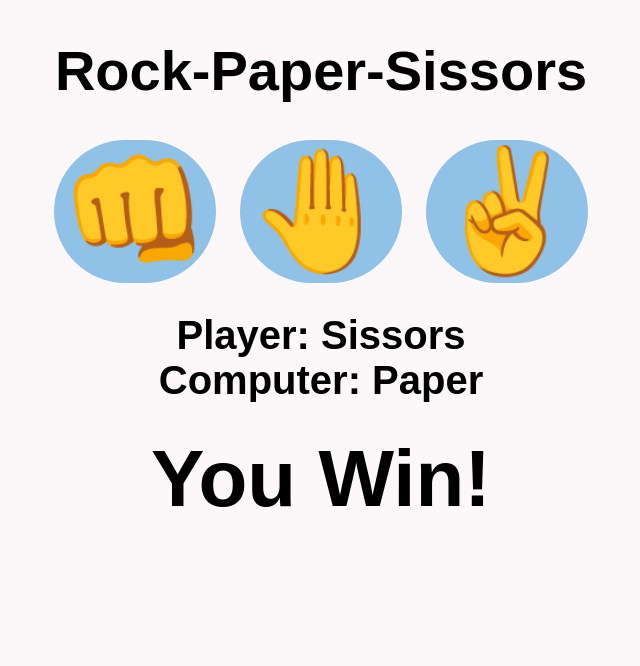
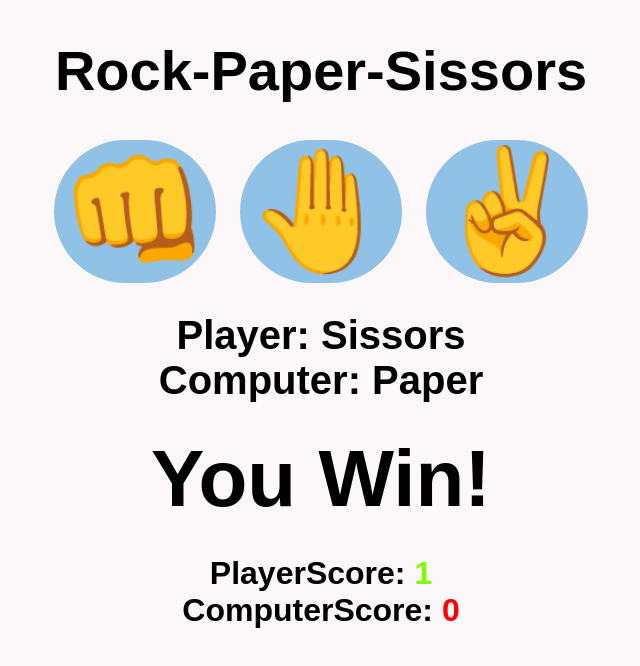
Before and after one commit to ApporpriateYak/Rock-Paper-SIssors, a plain HTML site: page index.html in a window 1280 px wide. Both pictures are taken after a click on the button "✌️". Shown: the whole page, without its empty margins (319-959 px from the left). Drawn offline with Linux system fonts and the light colour scheme.

Commit message:
Add files via upload

```diff
--- a/index.html
+++ b/index.html
@@ -23,6 +23,13 @@
     Computer:
 </div>
 <div id="result"></div>
+
+    <div id="score"> PlayerScore:
+        <span id="playerscore">0</span>
+    </div>
+    <div id="score"> ComputerScore:
+        <span id="computerscore">0</span>
+    </div>
 <script src="script.js"></script>
 </body>
 </html>
--- a/script.js
+++ b/script.js
@@ -2,6 +2,10 @@ const choises = ['Rock', 'Paper', 'Sissors'];
 const pla3yer = document.getElementById("player");
 const computer = document.getElementById("computer");
 const result = document.getElementById("result");
+const playerscore = document.getElementById("playerscore");
+const computerscore = document.getElementById("computerscore");
+let playerscoredisplay = 0;
+let computerscoredisplay =0;
 
 function playgame(playerchoice){
 
@@ -30,4 +34,14 @@ function playgame(playerchoice){
          computer.textContent = `Computer: ${computerchoice}`;
          result.textContent = resultchoice;
 
+        switch(resultchoice){
+            case "You Win!":
+                playerscoredisplay++;
+                playerscore.textContent = playerscoredisplay;
+                break;
+            case "You Lose!":
+                computerscoredisplay++;
+                computerscore.textContent = computerscoredisplay;
+                break;
+        }
 }
--- a/style.css
+++ b/style.css
@@ -34,3 +34,12 @@ h1{
     font-size: 5rem;
     margin: 30px 0;
 }
+#score{
+    font-size: 2rem;
+}
+#playerscore{
+    color: lawngreen;
+}
+#computerscore{
+    color: red;
+}
```
